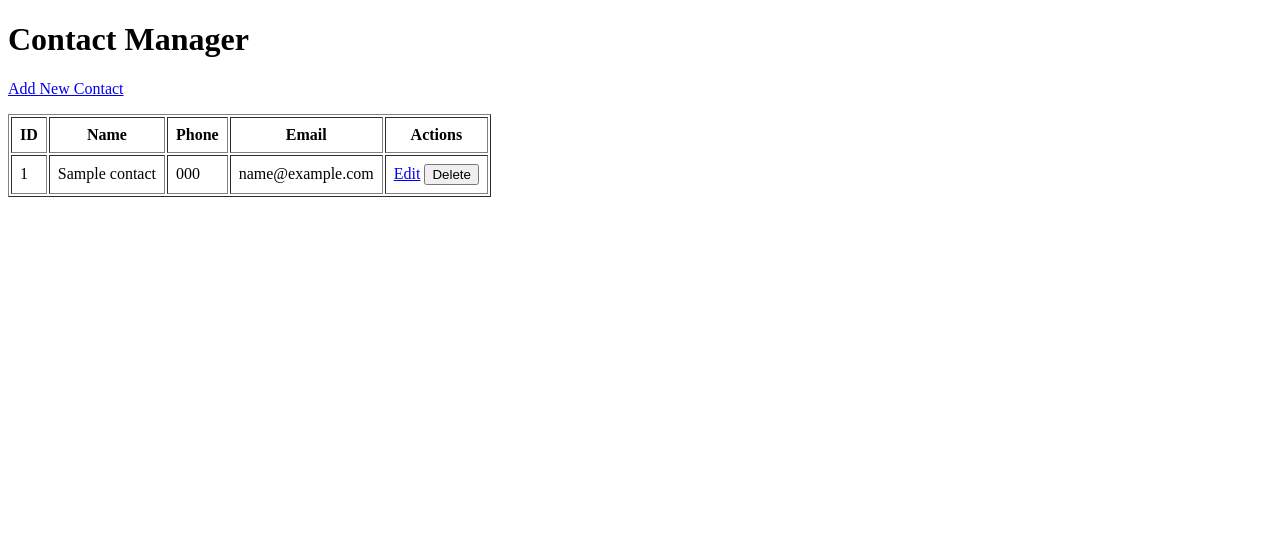
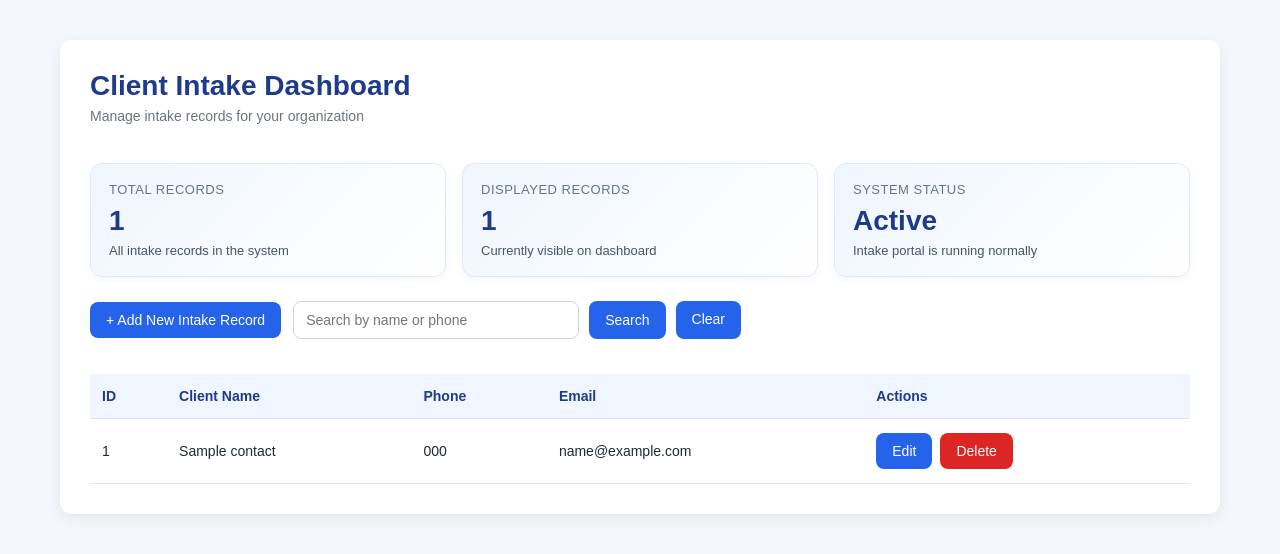
Before and after one commit to GiovanniInglese/Contact-Manager, a Flask app: page / in a window 1280 px wide. Shown: the top 554 px of the page. Run offline with Flask 3, Linux system fonts and the light colour scheme; tables that the repository leaves empty hold one stand-in row (values such as "Sample post").

Commit message:
Upgrade to styled client intake dashboard

```diff
--- a/app.py
+++ b/app.py
@@ -7,8 +7,21 @@ app = Flask(__name__)
 
 @app.route("/")
 def index():
-    contacts = get_all_contacts()
-    return render_template("index.html", contacts=contacts)
+    search_term = request.args.get("search", "").strip()
+
+    all_contacts = get_all_contacts()
+
+    if search_term:
+        contacts = search_contacts_db(search_term)
+    else:
+        contacts = get_all_contacts()
+
+    total_records = len(all_contacts)
+    displayed_records = len(contacts)
+
+    return render_template("index.html", contacts=contacts, search_term=search_term, total_records = total_records, displayed_records = displayed_records)
+
+
 
 
 @app.route("/add", methods=["GET", "POST"])
@@ -93,6 +106,7 @@ def edit_contact(contact_id):
 
 
 
+
 if __name__ == "__main__":
     initialize_database()
     app.run(debug=True)
--- a/database.py
+++ b/database.py
@@ -1,4 +1,5 @@
 import sqlite3
+from datetime import datetime
 
 DB_NAME = "contacts.db"
 
@@ -20,33 +21,55 @@ def initialize_database(db_name=DB_NAME):
         )
     """)
 
+    cursor.execute("PRAGMA table_info(contacts)")
+    columns = [column[1] for column in cursor.fetchall()]
 
+    if "status" not in columns:
+        cursor.execute("ALTER TABLE contacts ADD COLUMN status TEXT DEFAULT 'New'")
+
+    if "record_date" not in columns:
+        cursor.execute("ALTER TABLE contacts ADD COLUMN record_date TEXT")
+
+    if "notes" not in columns:
+        cursor.execute("ALTER TABLE contacts ADD COLUMN notes TEXT DEFAULT ''")
+
+    current_date = datetime.now().strftime("%Y-%m-%d")
+
+    cursor.execute("""
+        UPDATE contacts
+        SET record_date = ?
+        WHERE record_date IS NULL OR record_date = ''
+    """, (current_date,))
 
     connection.commit()
     connection.close()
 
 
-def add_contact_db(name, phone, email, db_name=DB_NAME):
+def add_contact_db(name, phone, email, status="New", notes="", db_name=DB_NAME):
     connection = create_connection(db_name)
     cursor = connection.cursor()
 
+    record_date = datetime.now().strftime("%Y-%m-%d")
+
     cursor.execute("""
-        INSERT INTO contacts (name, phone, email)
-        VALUES (?, ?, ?)
-    """, (name, phone, email))
+        INSERT INTO contacts (name, phone, email, status, record_date, notes)
+        VALUES (?, ?, ?, ?, ?, ?)
+    """, (name, phone, email, status, record_date, notes))
 
     connection.commit()
     connection.close()
-
-
 
 def get_all_contacts(db_name=DB_NAME):
     connection = create_connection(db_name)
     cursor = connection.cursor()
 
-    cursor.execute("SELECT id, name, phone, email FROM contacts")
+    cursor.execute("""
+        SELECT id, name, phone, email, status, record_date, notes
+        FROM contacts
+        ORDER BY id DESC
+    """)
+
     contacts = cursor.fetchall()
-
     connection.close()
     return contacts
 
@@ -66,9 +89,21 @@ def search_contacts_db(search_term, db_name=DB_NAME):
     cursor = connection.cursor()
 
     cursor.execute("""
-        SELECT id, name, phone, email FROM contacts
-        WHERE name LIKE ? OR phone LIKE ?
-    """, (f"%{search_term.lower()}%", f"%{search_term}%"))
+        SELECT id, name, phone, email, status, record_date, notes
+        FROM contacts
+        WHERE LOWER(name) LIKE ?
+           OR phone LIKE ?
+           OR LOWER(email) LIKE ?
+           OR LOWER(status) LIKE ?
+           OR LOWER(notes) LIKE ?
+        ORDER BY id DESC
+    """, (
+        f"%{search_term.lower()}%",
+        f"%{search_term}%",
+        f"%{search_term.lower()}%",
+        f"%{search_term.lower()}%",
+        f"%{search_term.lower()}%"
+    ))
 
     results = cursor.fetchall()
     connection.close()
@@ -86,19 +121,20 @@ def delete_contact_db(contact_id,db_name=DB_NAME):
     return deleted_count > 0
 
 
-def update_contact_db(contact_id, name, phone, email, db_name=DB_NAME):
+def update_contact_db(contact_id, name, phone, email, status, notes, db_name=DB_NAME):
     connection = create_connection(db_name)
     cursor = connection.cursor()
 
     cursor.execute("""
         UPDATE contacts
-        SET name = ?, phone = ?, email = ?
+        SET name = ?, phone = ?, email = ?, status = ?, notes = ?
         WHERE id = ?
-    """, (name, phone, email, contact_id))
+    """, (name, phone, email, status, notes, contact_id))
 
     connection.commit()
     updated_count = cursor.rowcount
     connection.close()
+
     return updated_count > 0
 
 
@@ -106,7 +142,12 @@ def get_contact_by_id(contact_id, db_name=DB_NAME):
     connection = create_connection(db_name)
     cursor = connection.cursor()
 
-    cursor.execute("SELECT id, name, phone, email FROM contacts WHERE id = ?", (contact_id,))
+    cursor.execute("""
+        SELECT id, name, phone, email, status, record_date, notes
+        FROM contacts
+        WHERE id = ?
+    """, (contact_id,))
+
     contact = cursor.fetchone()
     connection.close()
     return contact
--- /dev/null
+++ b/static/style.css
@@ -0,0 +1,222 @@
+body {
+    font-family: Arial, sans-serif;
+    background-color: #f4f7fb;
+    color: #1f2937;
+    margin: 0;
+    padding: 0;
+}
+
+.container {
+    max-width: 1100px;
+    margin: 40px auto;
+    background: white;
+    padding: 30px;
+    border-radius: 12px;
+    box-shadow: 0 4px 14px rgba(0, 0, 0, 0.08);
+}
+
+.header {
+    display: flex;
+    justify-content: space-between;
+    align-items: center;
+    margin-bottom: 25px;
+}
+
+.header h1 {
+    margin: 0;
+    font-size: 28px;
+    color: #1e3a8a;
+}
+
+.subtitle {
+    margin-top: 6px;
+    color: #6b7280;
+    font-size: 14px;
+}
+
+.top-actions {
+    display: flex;
+    gap: 12px;
+    align-items: center;
+    flex-wrap: wrap;
+    margin-bottom: 20px;
+}
+
+.search-form {
+    display: flex;
+    gap: 10px;
+    flex-wrap: wrap;
+}
+
+input[type="text"] {
+    padding: 10px 12px;
+    border: 1px solid #cbd5e1;
+    border-radius: 8px;
+    width: 260px;
+    font-size: 14px;
+}
+
+.form-card {
+    max-width: 600px;
+    margin: 40px auto;
+    background: white;
+    padding: 30px;
+    border-radius: 12px;
+    box-shadow: 0 4px 14px rgba(0, 0, 0, 0.08);
+}
+
+.form-card h1 {
+    margin-top: 0;
+    color: #1e3a8a;
+}
+
+.form-card label {
+    display: block;
+    margin-bottom: 6px;
+    font-weight: bold;
+    color: #374151;
+}
+
+.form-card input[type="text"] {
+    width: 100%;
+    box-sizing: border-box;
+    margin-bottom: 18px;
+}
+
+.button,
+button,
+a.button {
+    display: inline-block;
+    background-color: #2563eb;
+    color: white;
+    text-decoration: none;
+    border: none;
+    padding: 10px 16px;
+    border-radius: 8px;
+    cursor: pointer;
+    font-size: 14px;
+}
+
+.button:hover,
+button:hover,
+a.button:hover {
+    background-color: #1d4ed8;
+}
+
+.button-secondary {
+    background-color: #64748b;
+}
+
+.button-secondary:hover {
+    background-color: #475569;
+}
+
+.button-danger {
+    background-color: #dc2626;
+}
+
+.button-danger:hover {
+    background-color: #b91c1c;
+}
+
+.table-wrapper {
+    overflow-x: auto;
+}
+
+table {
+    width: 100%;
+    border-collapse: collapse;
+    margin-top: 15px;
+    background: white;
+}
+
+th, td {
+    padding: 14px 12px;
+    border-bottom: 1px solid #e5e7eb;
+    text-align: left;
+    font-size: 14px;
+}
+
+th {
+    background-color: #eff6ff;
+    color: #1e3a8a;
+    font-weight: bold;
+}
+
+tr:hover {
+    background-color: #f8fafc;
+}
+
+.actions {
+    display: flex;
+    gap: 8px;
+    align-items: center;
+}
+
+.inline-form {
+    display: inline;
+}
+
+.error-message {
+    background-color: #fee2e2;
+    color: #991b1b;
+    border: 1px solid #fecaca;
+    padding: 12px;
+    border-radius: 8px;
+    margin-bottom: 16px;
+}
+
+.empty-state {
+    padding: 20px;
+    background-color: #f8fafc;
+    border: 1px dashed #cbd5e1;
+    border-radius: 8px;
+    color: #475569;
+    margin-top: 20px;
+}
+
+.back-link {
+    margin-top: 15px;
+    display: inline-block;
+    color: #2563eb;
+    text-decoration: none;
+}
+
+.back-link:hover {
+    text-decoration: underline;
+}
+
+.stats-grid {
+    display: grid;
+    grid-template-columns: repeat(auto-fit, minmax(220px, 1fr));
+    gap: 16px;
+    margin-bottom: 24px;
+}
+
+.stat-card {
+    background: linear-gradient(135deg, #eff6ff, #ffffff);
+    border: 1px solid #dbeafe;
+    border-radius: 12px;
+    padding: 18px;
+    box-shadow: 0 2px 8px rgba(0, 0, 0, 0.04);
+}
+
+.stat-label {
+    font-size: 13px;
+    color: #64748b;
+    margin-bottom: 8px;
+    text-transform: uppercase;
+    letter-spacing: 0.5px;
+}
+
+.stat-value {
+    font-size: 28px;
+    font-weight: bold;
+    color: #1e3a8a;
+}
+
+.stat-subtext {
+    margin-top: 6px;
+    font-size: 13px;
+    color: #475569;
+}
--- a/templates/index.html
+++ b/templates/index.html
@@ -3,18 +3,60 @@
 <head>
     <meta charset="UTF-8">
     <meta name="viewport" content="width=device-width, initial-scale=1.0">
-    <title>Contact Manager</title>
+    <title>Client Intake Dashboard</title>
+    <link rel="stylesheet" href="{{ url_for('static', filename='style.css') }}">
 </head>
 <body>
-    <h1>Contact Manager</h1>
+    <div class="container">
+        <div class="header">
+            <div>
+                <h1>Client Intake Dashboard</h1>
+                <p class="subtitle">Manage intake records for your organization</p>
+            </div>
+        </div>
 
-    <p><a href="{{ url_for('add_contact') }}">Add New Contact</a></p>
+        <div class="stats-grid">
+            <div class="stat-card">
+                <div class="stat-label">Total Records</div>
+                <div class="stat-value">{{ total_records }}</div>
+                <div class="stat-subtext">All intake records in the system</div>
+            </div>
+
+            <div class="stat-card">
+                <div class="stat-label">Displayed Records</div>
+                <div class="stat-value">{{ displayed_records }}</div>
+                <div class="stat-subtext">
+                    {% if search_term %}
+                        Filtered by search: "{{ search_term }}"
+                    {% else %}
+                        Currently visible on dashboard
+                    {% endif %}
+                </div>
+            </div>
+
+            <div class="stat-card">
+                <div class="stat-label">System Status</div>
+                <div class="stat-value">Active</div>
+                <div class="stat-subtext">Intake portal is running normally</div>
+            </div>
+        </div>
+
+        <div class="top-actions">
+            <a href="{{ url_for('add_contact') }}" class="button">+ Add New Intake Record</a>
+
+            <form method="GET" action="{{ url_for('index') }}" class="search-form">
+                <input type="text" name="search" placeholder="Search by name or phone" value="{{ search_term }}">
+                <button type="submit">Search</button>
+                <a href="{{ url_for('index') }}" class="button button-secondary">Clear</a>
+            </form>
+        </div>
 
         {% if contacts %}
-        <table border="1" cellpadding="8">
+            <div class="table-wrapper">
+                <table>
                     <tr>
                         <th>ID</th>
-                <th>Name</th>
+                        <th>Client Name</th>
                         <th>Phone</th>
                         <th>Email</th>
                         <th>Actions</th>
@@ -26,19 +68,26 @@
                         <td>{{ contact[2] }}</td>
                         <td>{{ contact[3] }}</td>
                         <td>
-                    <a href="{{ url_for('edit_contact', contact_id=contact[0]) }}">Edit</a>
+                            <div class="actions">
+                                <a href="{{ url_for('edit_contact', contact_id=contact[0]) }}" class="button">Edit</a>
 
-                    <form action="{{ url_for('delete_contact', contact_id=contact[0]) }}" method="POST" style="display:inline;">
-    <button type="submit" onclick="return confirm('Are you sure you want to delete this contact?');">
+                                <form action="{{ url_for('delete_contact', contact_id=contact[0]) }}" method="POST" class="inline-form">
+                                    <button type="submit" class="button button-danger"
+                                        onclick="return confirm('Are you sure you want to delete this intake record?');">
                                         Delete
                                     </button>
                                 </form>
+                            </div>
                         </td>
                     </tr>
                     {% endfor %}
                 </table>
+            </div>
         {% else %}
-        <p>No contacts found.</p>
+            <div class="empty-state">
+                No intake records found.
+            </div>
         {% endif %}
+    </div>
 </body>
 </html>
--- a/validators.py
+++ b/validators.py
@@ -36,4 +36,8 @@ def is_valid_email(email):
     if not domain_name or not extension:
         return False
 
+    #spaces are not allowed in email
+    if " " in email:
+        return False
+
     return True
```
Also changed, not shown: templates/add_contact.html (+18 -16 lines), templates/edit_contact.html (+18 -16 lines), 1 other file. Lines whose indentation alone changed are shown as unchanged.
